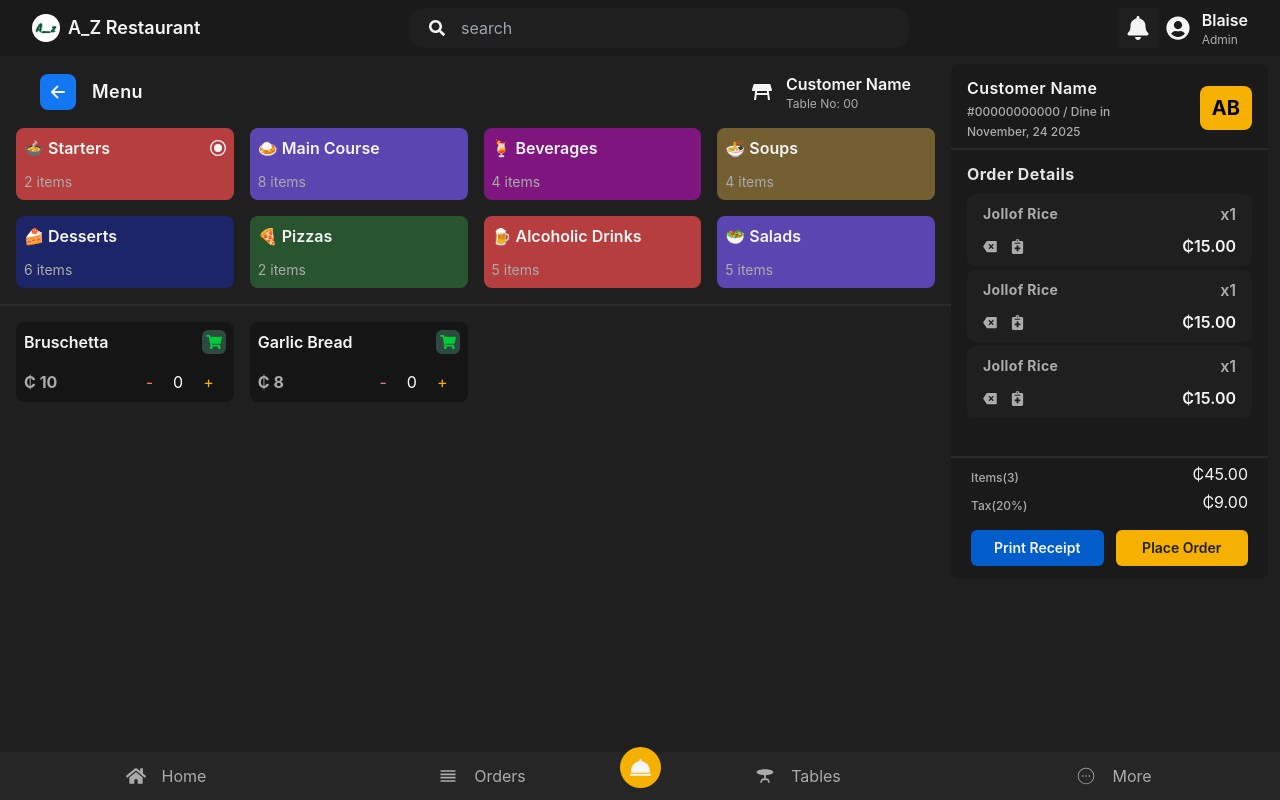
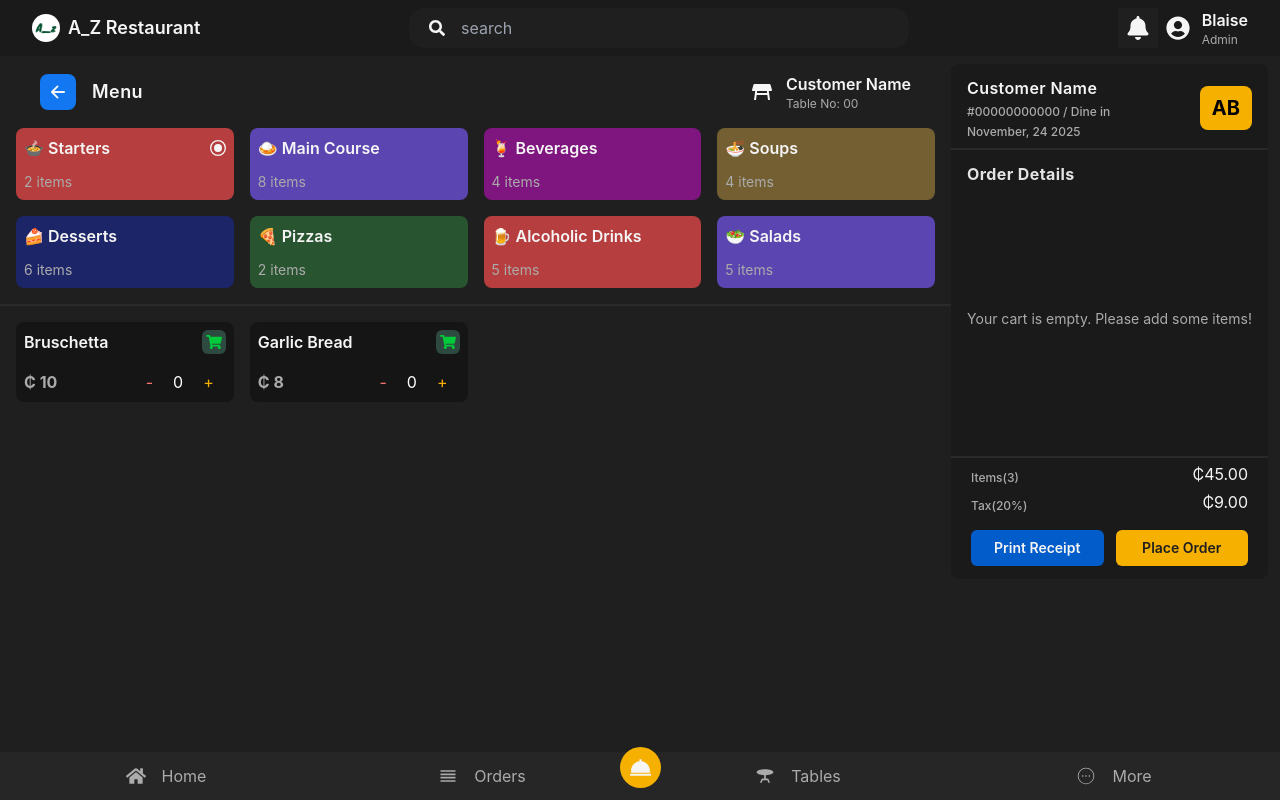
Before and after one commit to Blaise202/Restaurant-POS-React-Frontend, a React (Vite) app: page /menu in a window 1280 px wide. Built offline with nearby package versions, Linux system fonts and the light colour scheme.

Commit message:
remove item from art

```diff
--- a/src/components/menu/CartItems.jsx
+++ b/src/components/menu/CartItems.jsx
@@ -1,25 +1,57 @@
-import React from "react";
+import React, { useEffect, useRef } from "react";
 
 import { RiDeleteBack2Fill } from "react-icons/ri";
 import { FaNotesMedical } from "react-icons/fa";
+import { useDispatch, useSelector } from "react-redux";
+import { removeItem } from "../../redux/slices/cartSlice";
 
 export const CartItems = () => {
+  const cartData = useSelector((state) => state.cart);
+  const dispatch = useDispatch();
+  const scrollRef = useRef();
+
+  useEffect(() => {
+    if (scrollRef.current) {
+      scrollRef.current.scrollTo({
+        top: scrollRef.current.scrollHeight,
+        behavior: "smooth",
+      });
+    }
+  }, [cartData]);
+
+  const removeFromCart = (itemId) => {
+    dispatch(removeItem(itemId));
+  };
+
   return (
     <div className="px-4 py-2">
       <h2 className="font-bold text-md tracking-wide text-[#e4e4e4]">
         Order Details
       </h2>
-      <div className="mt-2 overflow-y-scroll no-scrollbar h-[250px]">
+      <div
+        className="mt-2 overflow-y-scroll no-scrollbar h-[250px]"
+        ref={scrollRef}
+      >
+        {cartData.length == 0 ? (
+          <p className="text-[#ababab] text-sm flex justify-center items-center h-[250px]">
+            Your cart is empty. Please add some items!
+          </p>
+        ) : (
+          cartData.map((item) => {
+            return (
               <div className="bg-[#1f1f1f] rounded-lg px-4 py-2 mb-1">
                 <div className="flex items-center justify-between">
                   <h2 className="font-bold tracking-wide text-[#ababab] text-sm">
-              Jollof Rice
+                    {item.name}
                   </h2>
-            <p className="text-[#ababab] font-semibold">x1</p>
+                  <p className="text-[#ababab] font-semibold">
+                    x{item.quantity}
+                  </p>
                 </div>
                 <div className="flex items-center justify-between mt-2">
                   <div className="flex items-center gap-3">
                     <RiDeleteBack2Fill
+                      onClick={() => removeFromCart(item.id)}
                       className="text-[#ababab] text-xl cursor-pointer"
                       size={15}
                     />
@@ -28,51 +60,14 @@ export const CartItems = () => {
                       size={15}
                     />
                   </div>
-            <p className="text-[#f5f5f5] font-semibold text-md">₵15.00</p>
+                  <p className="text-[#f5f5f5] font-semibold text-md">
+                    ₵{item.price}
+                  </p>
                 </div>
               </div>
-        <div className="bg-[#1f1f1f] rounded-lg px-4 py-2 mb-1">
-          <div className="flex items-center justify-between">
-            <h2 className="font-bold tracking-wide text-[#ababab] text-sm">
-              Jollof Rice
-            </h2>
-            <p className="text-[#ababab] font-semibold">x1</p>
-          </div>
-          <div className="flex items-center justify-between mt-2">
-            <div className="flex items-center gap-3">
-              <RiDeleteBack2Fill
-                className="text-[#ababab] text-xl cursor-pointer"
-                size={15}
-              />
-              <FaNotesMedical
-                className="text-[#ababab] text-xl cursor-pointer"
-                size={15}
-              />
-            </div>
-            <p className="text-[#f5f5f5] font-semibold text-md">₵15.00</p>
-          </div>
-        </div>
-        <div className="bg-[#1f1f1f] rounded-lg px-4 py-2 mb-1">
-          <div className="flex items-center justify-between">
-            <h2 className="font-bold tracking-wide text-[#ababab] text-sm">
-              Jollof Rice
-            </h2>
-            <p className="text-[#ababab] font-semibold">x1</p>
-          </div>
-          <div className="flex items-center justify-between mt-2">
-            <div className="flex items-center gap-3">
-              <RiDeleteBack2Fill
-                className="text-[#ababab] text-xl cursor-pointer"
-                size={15}
-              />
-              <FaNotesMedical
-                className="text-[#ababab] text-xl cursor-pointer"
-                size={15}
-              />
-            </div>
-            <p className="text-[#f5f5f5] font-semibold text-md">₵15.00</p>
-          </div>
-        </div>
+            );
+          })
+        )}
       </div>
     </div>
   );
--- a/src/components/menu/MenuContainer.jsx
+++ b/src/components/menu/MenuContainer.jsx
@@ -2,8 +2,12 @@ import React from "react";
 import { menus } from "../../constants";
 import { GrRadialSelected } from "react-icons/gr";
 import { FaShoppingCart } from "react-icons/fa";
+import { useDispatch } from "react-redux";
+import { addItem } from "../../redux/slices/cartSlice";
 
 const MenuContainer = () => {
+  const dispatch = useDispatch();
+
   const [selected, setSelected] = React.useState(menus[0]);
 
   const [itemCount, setItemCount] = React.useState(0);
@@ -17,6 +21,21 @@ const MenuContainer = () => {
     if (itemCount > 0) {
       setItemCount(itemCount - 1);
     }
+  };
+
+  const addToCart = (item) => {
+    if (itemCount == 0) return;
+    const { name, price } = item;
+    const newObject = {
+      id: new Date(),
+      name,
+      pricePerQuantity: price,
+      quantity: itemCount,
+      price: price * itemCount,
+    };
+
+    dispatch(addItem(newObject));
+    setItemCount(0);
   };
   return (
     <>
@@ -57,7 +76,10 @@ const MenuContainer = () => {
               <h2 className="text-[#f5f5f5]  text-md font-semibold">
                 {item.name}
               </h2>
-              <button className="bg-[#2e4a40] rounded-md p-1">
+              <button
+                onClick={() => addToCart(item)}
+                className="bg-[#2e4a40] rounded-md p-1"
+              >
                 <FaShoppingCart className="text-[#02ca3a] cursor-pointer " />
               </button>
             </div>
--- a/src/redux/slices/cartSlice.js
+++ b/src/redux/slices/cartSlice.js
@@ -1,9 +1,9 @@
 import { createSlice } from "@reduxjs/toolkit";
 
-const initialState = {}
+const initialState = []
 
 const cartSlice = createSlice({
-  name: "Cart",
+  name: "cart",
   initialState,
   reducers: {
     addItem: (state, action) => {
@@ -16,5 +16,6 @@ const cartSlice = createSlice({
   }
 })
 
-export const { addItem, removeItem } = createSlice.actions
+export const acrtTotalPrice = (state) => state.cart.reduce((total, item) => total + item.price, 0);
+export const { addItem, removeItem } = cartSlice.actions
 export default cartSlice.reducer
--- a/src/redux/store.js
+++ b/src/redux/store.js
@@ -1,9 +1,11 @@
 import { configureStore } from "@reduxjs/toolkit";
-import customerSlice from "./slices/customerSlice.js";
+import customerSlice from "./slices/customerSlice";
+import cartSlice from "./slices/cartSlice";
 
 const store = configureStore({
   reducer: {
     customer: customerSlice,
+    cart: cartSlice,
   },
 
   devTools: import.meta.env.NODE_ENV !== "production",
```
Lines whose indentation alone changed are shown as unchanged.
